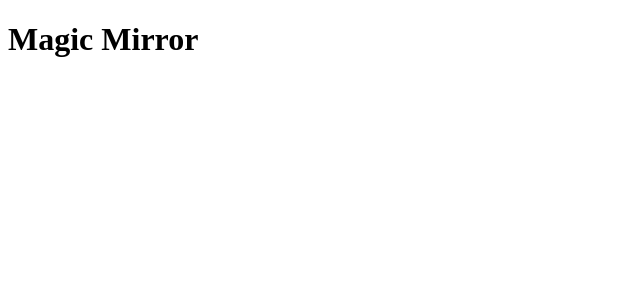
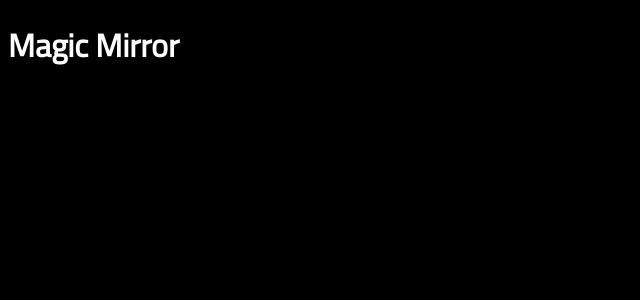
Before and after one commit to willdavsmith/magic-mirror, an Angular app in the folder web/: page / in a window 1280 px wide. Shown: the top 300 px of the page, without its empty margins (0-640 px from the left). Built offline with nearby package versions, Linux system fonts and the light colour scheme.

Commit message:
changed font to Titillium Web

```diff
--- a/web/src/index.html
+++ b/web/src/index.html
@@ -2,10 +2,11 @@
 <html lang="en">
 <head>
   <meta charset="utf-8">
-  <title>MagicMirror</title>
+  <title>Magic Mirror</title>
   <base href="/">
   <meta name="viewport" content="width=device-width, initial-scale=1">
   <link rel="icon" type="image/x-icon" href="favicon.ico">
+  <link rel="stylesheet" href="https://fonts.googleapis.com/css?family=Titillium+Web">
 </head>
 <body>
   <app-root></app-root>
--- a/web/src/styles.scss
+++ b/web/src/styles.scss
@@ -0,0 +1,5 @@
+* {
+    font-family: 'Titillium Web', serif;
+    color: white;
+    background-color: black;
+}
```
